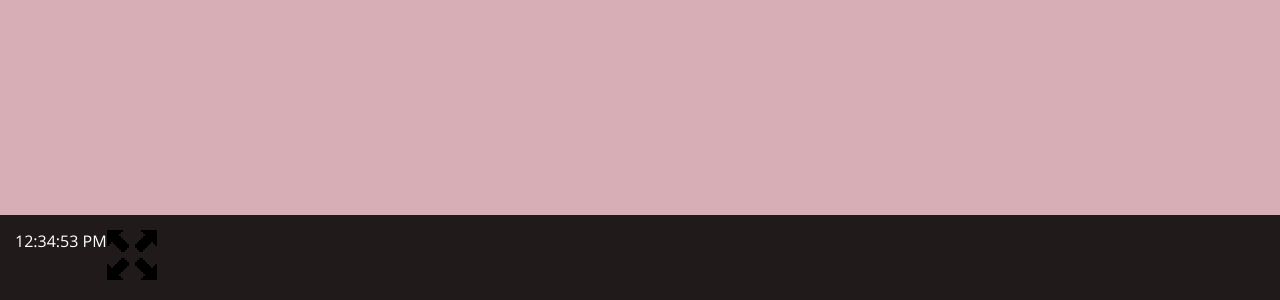
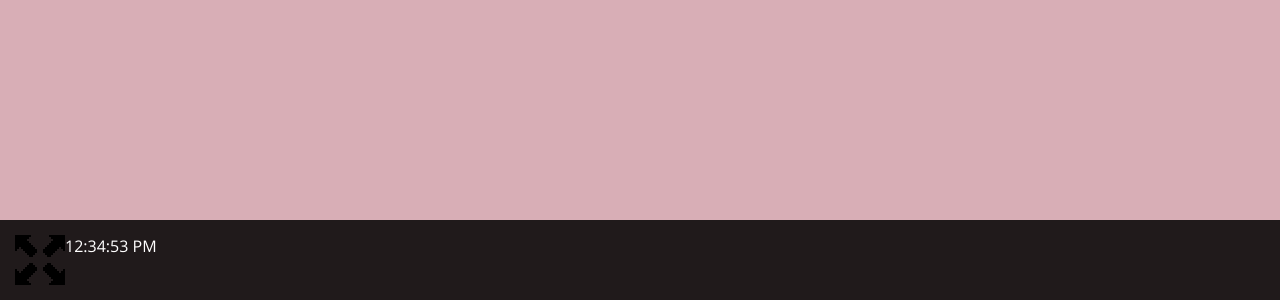
Before and after one commit to iO-Academy/2019-dec-synergyOs, a React (Create React App) app: page / in a window 1280 px wide. Shown: the part 500-800 px from the top of the page. Built offline with nearby package versions, Linux system fonts and the light colour scheme.

Commit message:
floated fullscreen button

```diff
--- a/src/Components/MenuBar.css
+++ b/src/Components/MenuBar.css
@@ -12,3 +12,7 @@
 .menuClock {
     float: left;
 }
+
+#fullscreenButton {
+    float: left;
+}
```
